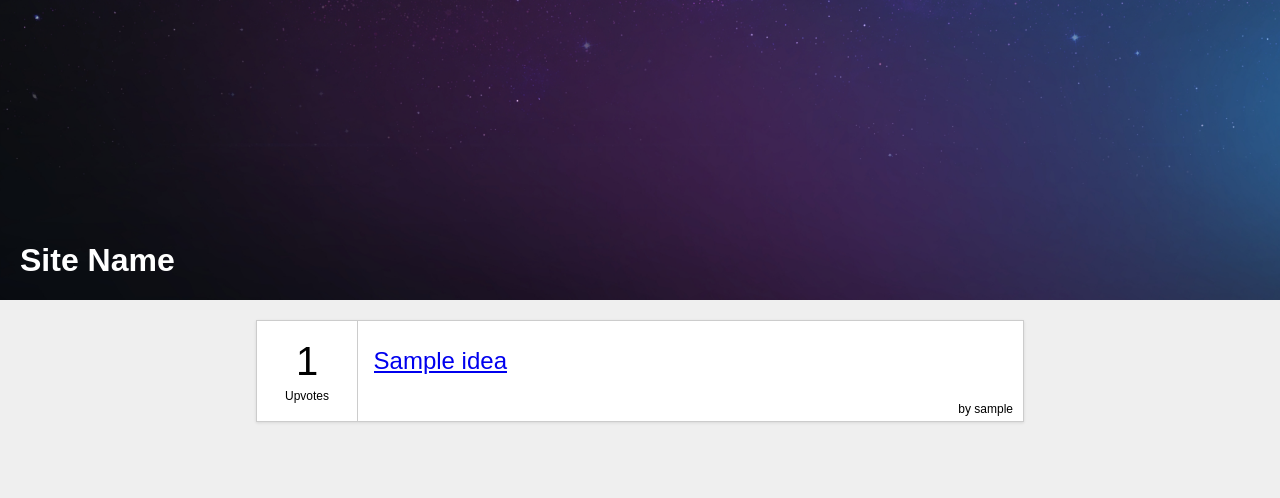
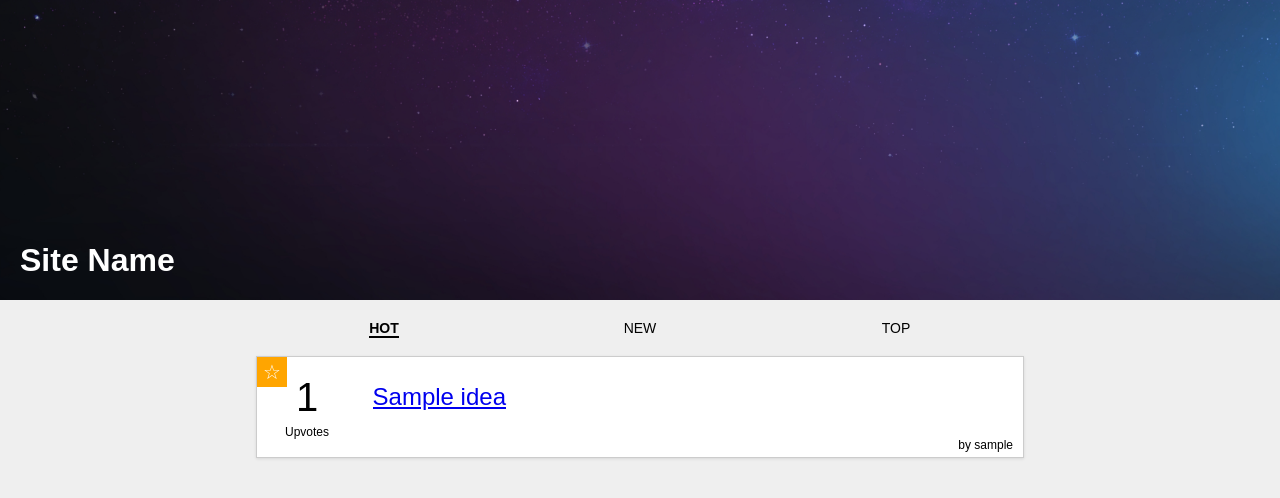
Before and after one commit to sigvef/ideavote.co, a Django app: template ideax/frontpage/templates/frontpage/frontpage.html in a window 1280 px wide. Shown: the top 498 px of the page. Run offline with Django 3.2, Linux system fonts and the light colour scheme; the template is opened without the code that fills it: values that come from a table or form of the project are taken from there, others are empty; tables that the repository leaves empty hold one stand-in row (values such as "Sample post"); parts of the project's set-up code (start-up, migrations or seed data) failed here and were passed over.

Commit message:
Add single idea view, upvote widget, lists

```diff
--- a/ideax/frontpage/static/css/frontpage/frontpage.css
+++ b/ideax/frontpage/static/css/frontpage/frontpage.css
@@ -1,33 +1,18 @@
+.idea-list-selector {
+  margin-top: 20px;
+  text-align: center;
+  text-transform: uppercase;
+  font-size: 14px;
+}
+
+.idea-list-selector .selected {
+  font-weight: bold;
+  border-bottom: 2px solid black;
+}
+
 .idea {
   margin: 20px 0;
   height: 100px;
-  border: 1px solid #ccc;
-  background: white;
-  box-shadow: 0px 1px 3px rgba(0,0,0,0.1);
-  position: relative;
-}
-
-.idea .upvote-count {
-  height: 100px;
-  width: 100px;
-  vertical-align: top;
-  display: inline-block;
-  text-align: center;
-  border-right: 1px solid #ccc;
-}
-
-.idea .upvote-count .number {
-  margin-top: 20px;
-  height: 40px;
-  line-height: 40px;
-  font-size: 40px;
-  display: block;
-}
-
-.idea .upvote-count .text {
-  height: 30px;
-  line-height: 30px;
-  font-size: 12px;
 }
 
 .idea .title-wrapper {
--- a/ideax/frontpage/templates/frontpage/frontpage.html
+++ b/ideax/frontpage/templates/frontpage/frontpage.html
@@ -10,17 +10,15 @@
 {% endblock %}
 
 {% block 'content' %}
+    <div class="pure-g idea-list-selector">
+        <div class="pure-u-1-3"><span class="selected">Hot</span></div>
+        <div class="pure-u-1-3"><span class="">New</span></div>
+        <div class="pure-u-1-3"><span class="">Top</span></div>
+    </div>
     <div class="idea-list">
     {% for idea in ideas %}
-        <div class="idea">
-            <div class="upvote-count">
-                <span class="number">
-                    {{ idea.upvoters.count }}
-                </span>
-                <span class="text">
-                    Upvotes
-                </span>
-            </div>
+        <div class="idea box">
+            {% upvote_widget idea %}
              <div class="title-wrapper">
                  <a href="{{ idea.get_absolute_url }}">
                      {{ idea.title }}
--- /dev/null
+++ b/ideax/idea/templates/idea/upvote_widget.html
@@ -0,0 +1,11 @@
+<div class="upvote-widget">
+  <div class="upvoted-marker">
+    ☆
+  </div>
+  <span class="number">
+      {{ idea.upvoters.count }}
+  </span>
+  <span class="text">
+      Upvotes
+  </span>
+</div>
--- /dev/null
+++ b/ideax/idea/templatetags/upvote_widget.py
@@ -0,0 +1,10 @@
+from django import template
+
+register = template.Library()
+
+
+@register.inclusion_tag('idea/upvote_widget.html')
+def upvote_widget(idea):
+    return {
+        'idea': idea,
+    }
--- /dev/null
+++ b/ideax/idea/urls.py
@@ -0,0 +1,7 @@
+from django.conf.urls import url
+from ideax.idea.views import IdeaView
+
+
+urlpatterns = [
+    url(r'(?P<slug_id>[a-zA-Z0-9]+)/.*$', IdeaView.as_view()),
+]
--- a/ideax/static/css/master.css
+++ b/ideax/static/css/master.css
@@ -29,3 +29,44 @@ html, body {
   margin: 0 auto;
   font-size: 20px;
 }
+
+.box {
+  border: 1px solid #ccc;
+  background: white;
+  box-shadow: 0px 1px 3px rgba(0,0,0,0.1);
+  position: relative;
+}
+
+.upvote-widget {
+  height: 100px;
+  width: 100px;
+  vertical-align: top;
+  display: inline-block;
+  text-align: center;
+  position: relative;
+}
+
+.upvote-widget .number {
+  margin-top: 20px;
+  height: 40px;
+  line-height: 40px;
+  font-size: 40px;
+  display: block;
+}
+
+.upvote-widget .text {
+  height: 30px;
+  line-height: 30px;
+  font-size: 12px;
+}
+
+.upvote-widget .upvoted-marker {
+  width: 30px;
+  height: 30px;
+  position: absolute;
+  background: orange;
+  color: white;
+  text-align: center;
+  line-height: 30px;
+  vertical-align: middle;
+}
--- a/ideax/urls.py
+++ b/ideax/urls.py
@@ -4,5 +4,6 @@ from django.contrib import admin
 
 urlpatterns = [
     url(r'^admin/', admin.site.urls),
+    url(r'^ideas/', include('ideax.idea.urls')),
     url(r'', include('ideax.frontpage.urls')),
 ]
```
Also changed, not shown: ideax/idea/static/css/idea/idea.css (added, +14 -0 lines), ideax/idea/templates/idea/idea.html (added, +23 -0 lines), ideax/idea/views.py (added, +15 -0 lines), ideax/idea/templatetags/__init__.py (added).
